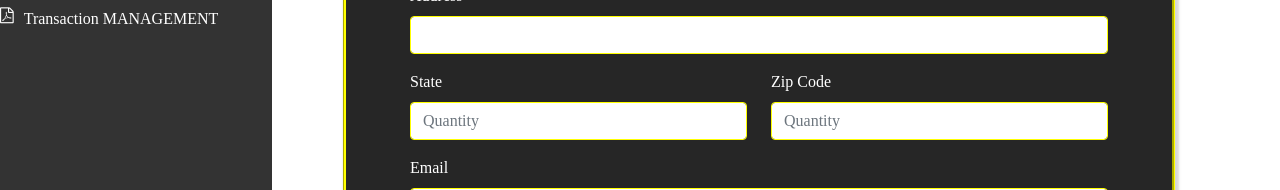
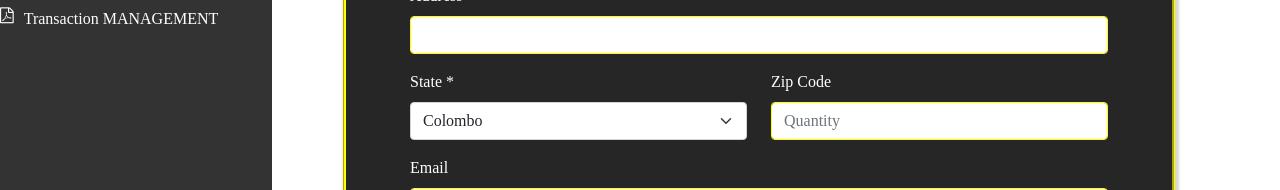
Before and after one commit to anjulasjay99/csse-frontend, a React (Create React App) app: page /updateSupplier/1 in a window 1280 px wide. Shown: the part 318-508 px from the top of the page. Built offline with nearby package versions, Linux system fonts and the light colour scheme; no server answers.

Commit message:
fix some issues

```diff
--- a/src/SupplierManagement/AddSupplier.js
+++ b/src/SupplierManagement/AddSupplier.js
@@ -4,7 +4,7 @@ import Sidebar from '../Components/Sidebar'
 import { Button, Form, FormGroup, Label, Input , Row , Col ,ButtonGroup , FormText } from "reactstrap";
 import styles from '../CSS/supplier.module.css'
 import { useState } from "react";
-import {addNewSupplier} from './Supplierfacade';
+import {addNewSupplier} from './SupplierFacade';
 import Header from '../Components/Header';
 import {postSupplierUrl} from './SupplierConstants'
 
--- a/src/SupplierManagement/Supplierfacade.js
+++ b/src/SupplierManagement/Supplierfacade.js
@@ -7,4 +7,8 @@ function addNewSupplier(addsupplier,newSupplier) {
     return axios.post(addsupplier,newSupplier)
 }
 
-export  {addNewSupplier}
+function viewSupplier(url){
+    return axios.get(url)
+}
+
+export  {addNewSupplier,viewSupplier}
--- a/src/SupplierManagement/UpdateSupplier.js
+++ b/src/SupplierManagement/UpdateSupplier.js
@@ -5,10 +5,10 @@ import { Button, Form, FormGroup, Label, Input , Row , Col ,ButtonGroup , FormTe
 import styles from '../CSS/supplier.module.css'
 import { useState,useEffect } from "react";
 import axios from "axios";
-import {addNewSupplier} from './Supplierfacade';
+import {addNewSupplier} from './SupplierFacade';
 import {useParams} from "react-router-dom"
 import {postSupplierUrl} from './SupplierConstants'
-
+import {viewSupplier} from './SupplierFacade';
 
 //beginning of Updatesupplier method
 export default function UpdateSupplier() {
@@ -28,7 +28,8 @@ export default function UpdateSupplier() {
    //method to set particular supplier
     useEffect(()=>{
 
-        axios.get(`http://localhost:8070/supplier/get/${id}`).then((res)=>{
+        let url = `http://localhost:8070/supplier/get/${id}`;
+        viewSupplier(url).then((res)=>{
 
           console.log(res.data)
           setbusinessName(res.data.businessName)
@@ -62,7 +63,7 @@ export default function UpdateSupplier() {
             zip
         };
 
-        const url = `http://localhost:8070/supplier/update/6359762895c26c28ebc5fce9`
+        let url = `http://localhost:8070/supplier/update/${id}`
 
         //fetch add new supplier method
         addNewSupplier(url, newSupplier).then((res)=>{
@@ -144,17 +145,35 @@ export default function UpdateSupplier() {
                         <Row>
                             <Col md={6}>
                             <FormGroup>
-                                    <Label for="quantity">State</Label>
-                                    <Input
-                                    className={styles.input}
-                                    id="quantity"
-                                    name="quantity"
-                                    placeholder="Quantity"
-                                    type="text"
-                                    value={state}
-                                    onChange={(e) => setstate(e.target.value)}
-                                    required
-                                    />
+                            <Label for="exampleSelect">
+                                State *
+                                </Label>
+                                <Input
+                                id="exampleSelect"
+                                name="select"
+                                type="select"
+                                onChange={(e) => setstate(e.target.value)}
+                                >
+                                <option>
+                                    Colombo
+                                </option>
+                                <option>
+                                    Matara
+                                </option>
+
+                                <option>
+                                    Galle
+                                </option>
+                                <option>
+                                    Gampaha
+                                </option>
+                                <option>
+                                    Kaluthara
+                                </option>
+                                <option>
+                                    Hambanthota
+                                </option>
+                                </Input>
                             </FormGroup>
                             </Col>
                             <Col md={6}>
```
Also changed, not shown: 1 other file (tests, documents, lock files or other folders).
